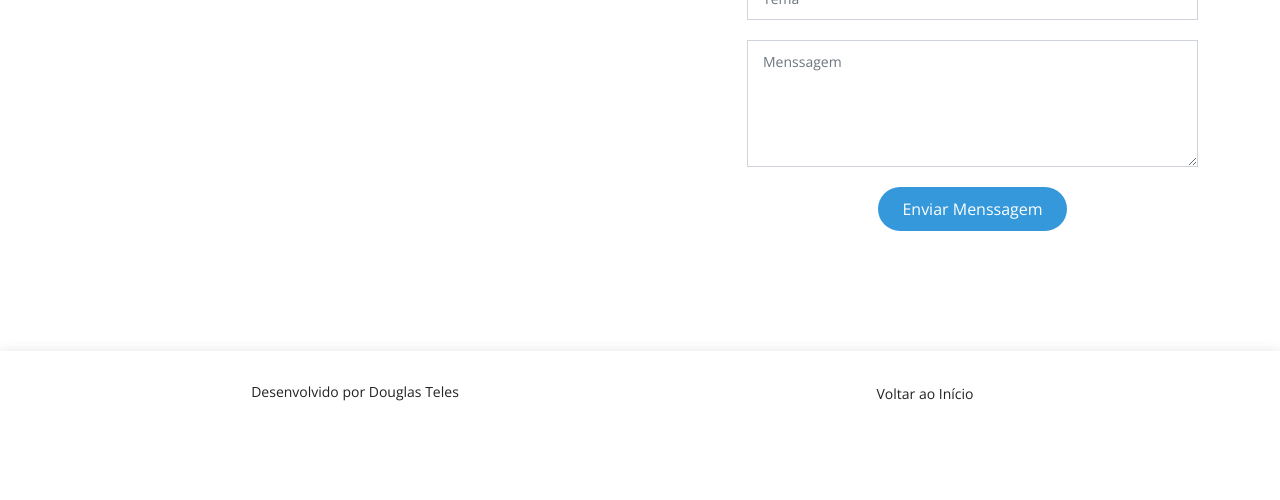
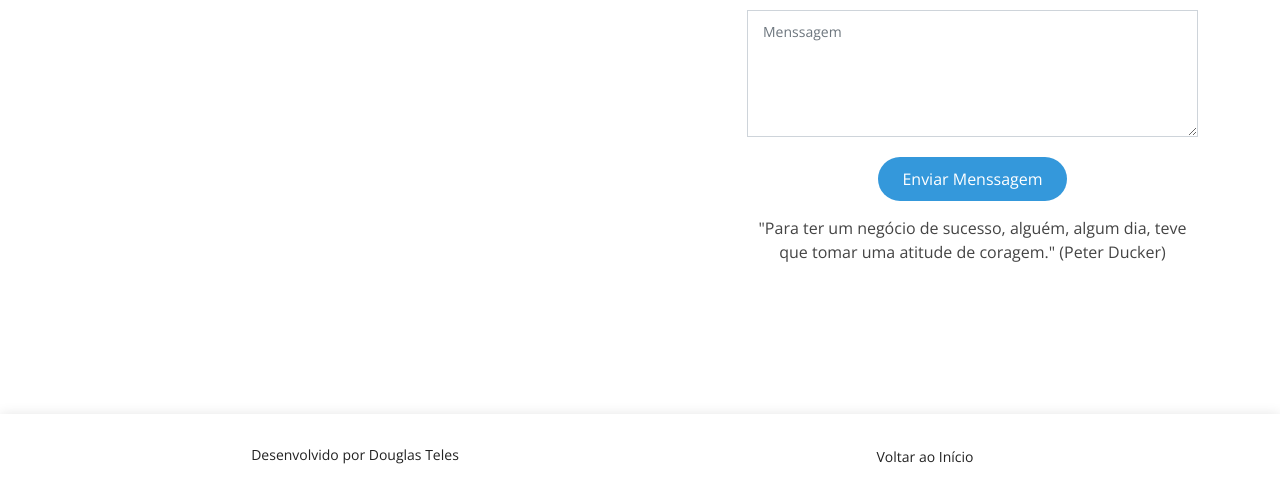
Before and after one commit to DouglasTeles/SUS100, a plain HTML site: page index.html in a window 1280 px wide. Shown: the part 2851-3351 px from the top of the page. Before the commit the page ends 3288 px from the top, so only its background shows below. Drawn offline with nearby package versions, Linux system fonts and the light colour scheme; files whose address does not match are found by name.

Commit message:
finalpg1

```diff
--- a/index.html
+++ b/index.html
@@ -385,6 +385,7 @@
               <h3><a href="">SISAB</a></h3>
             </div>
           </div>
+
           <!-- <div class="col-lg-3 col-md-4 mt-4">
             <div class="icon-box">
               <i class="ri-anchor-line" style="color: #b2904f;"></i>
@@ -893,7 +894,7 @@
 
         <div class="section-title" data-aos="fade-up">
           <h2>Contato</h2>
-        </div>
+
 
         <div class="row">
 
@@ -907,6 +908,7 @@
                 <a href="#" class="instagram"><i class="bi bi-instagram"></i></a>
                 <a href="#" class="linkedin"><i class="bi bi-linkedin"></i></a>
               </div>
+
             </div>
           </div>
 
@@ -951,6 +953,8 @@
               </div>
               <div class="text-center"><button type="submit">Enviar Menssagem</button></div>
             </form>
+            <p>"Para ter um negócio de sucesso, alguém, algum dia, teve que tomar uma atitude de coragem." (Peter Ducker)</p>
+        </div>
           </div>
 
         </div>
```
